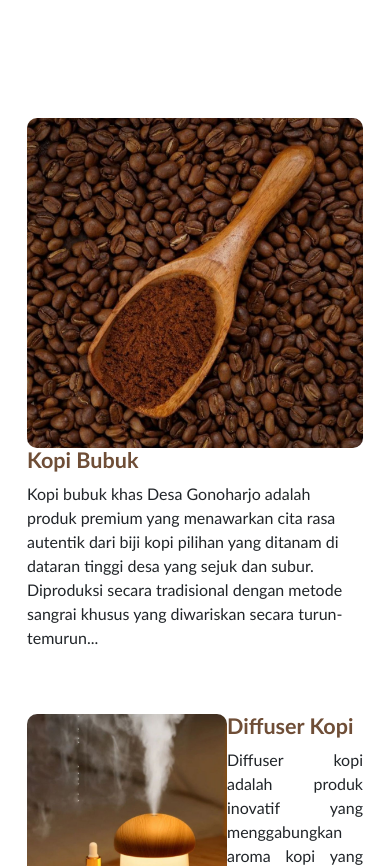
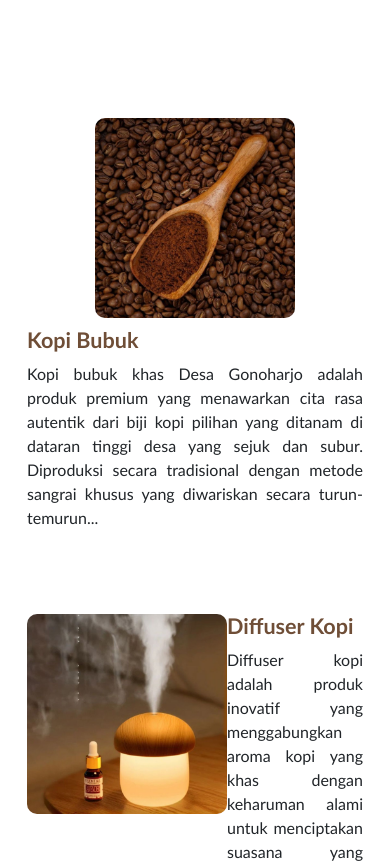
Before and after one commit to GonsCoffee/gonscoffee, a plain HTML site: page product.html in a window 390 px wide. Shown: the part 605-1471 px from the top of the page. Drawn offline with Linux system fonts and the light colour scheme.

Commit message:
Update main.css

```diff
--- a/assets/css/main.css
+++ b/assets/css/main.css
@@ -1827,3 +1827,39 @@ section {
         font-size: 24px;
     }
 }
+
+/* Default for larger screens */
+.product-item {
+    display: flex;
+    align-items: center;
+    justify-content: flex-start;
+    margin-bottom: 20px;
+}
+
+.product-item .product-img {
+    margin-right: 20px;
+    width: 200px;
+    height: 200px;
+}
+
+.product-item .product-desc {
+    flex: 1;
+}
+
+/* For mobile screens (up to 768px) */
+@media screen and (max-width: 768px) {
+    .product-item {
+        flex-direction: column;
+        align-items: center;
+        text-align: center;
+    }
+
+    .product-item .product-img {
+        margin-right: 0;
+        margin-bottom: 10px;
+    }
+
+    .product-item .product-desc {
+        text-align: justify;
+    }
+}
```
